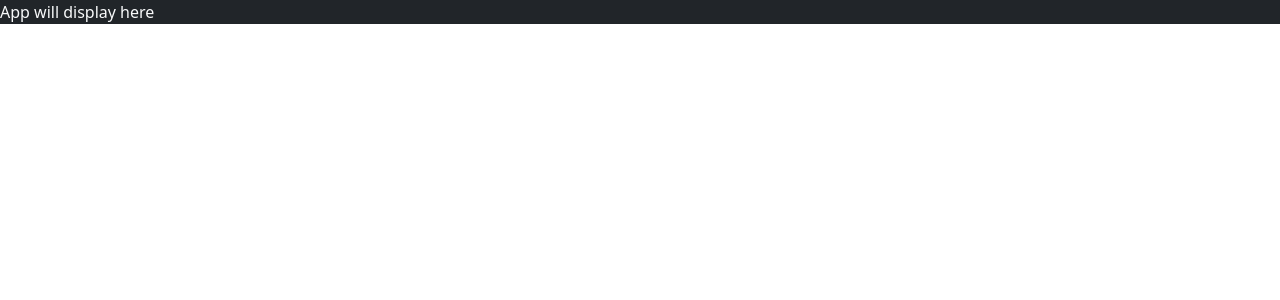
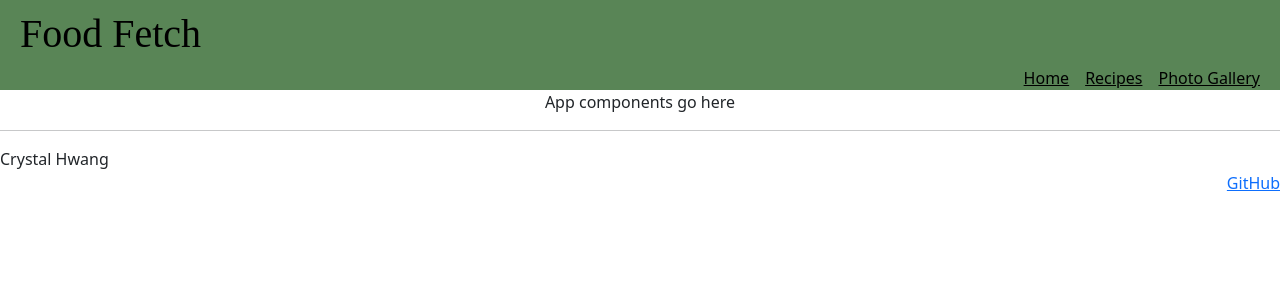
Before and after one commit to crystalhwaang/startup, a React (Vite) app: page / in a window 1280 px wide. Shown: the top 300 px of the page. Built offline with nearby package versions, Linux system fonts and the light colour scheme; a web font is replaced by a local one.

Commit message:
move all manual css to app.css and created app component

```diff
--- a/src/app.css
+++ b/src/app.css
@@ -6,6 +6,23 @@
 
 header {
   flex: 0 80px;
+  background-color: #598556;
+}
+
+h1 {
+  padding-left: 20px;
+  color: #000000;
+  padding-top: 10px;
+  font-family: myFont;
+}
+
+nav {
+  margin-left: auto;
+  padding-right: 20px;
+}
+
+.main-color {
+  color: #000000;
 }
 
 main {
@@ -21,11 +38,12 @@ footer {
 }
 
 menu {
-  flex: 1;
+  list-style: none;
+  padding: 0;
+  margin: 0;
   display: flex;
-  /*  overwrite Bootstrap so the menu does not wrap */
-  flex-direction: row !important;
-  list-style: none;
+  justify-content: flex-end;
+  gap: 1rem;
 }
 
 .navbar-brand {
--- a/src/app.jsx
+++ b/src/app.jsx
@@ -3,5 +3,27 @@ import 'bootstrap/dist/css/bootstrap.min.css';
 import './app.css';
 
 export default function App() {
-  return <div className="body bg-dark text-light">App will display here</div>;
+  return (
+    <div>
+        <header>
+        <h1>Food Fetch</h1>
+        <nav>
+            <menu>
+            <li><a href="index.html" className='main-color'>Home</a></li>
+            <li><a href="recipe.html" className='main-color'>Recipes</a></li>
+            <li><a href="photo.html" className='main-color'>Photo Gallery</a></li>
+            </menu>
+        </nav>
+        </header>
+
+        <main>App components go here</main>
+
+        <footer>
+        <hr />
+        <span className="text-reset">Crystal Hwang </span>
+        <br />
+        <a href="https://github.com/crystalhwaang/startup">GitHub</a>
+        </footer>
+    </div>
+  );
 }
```
